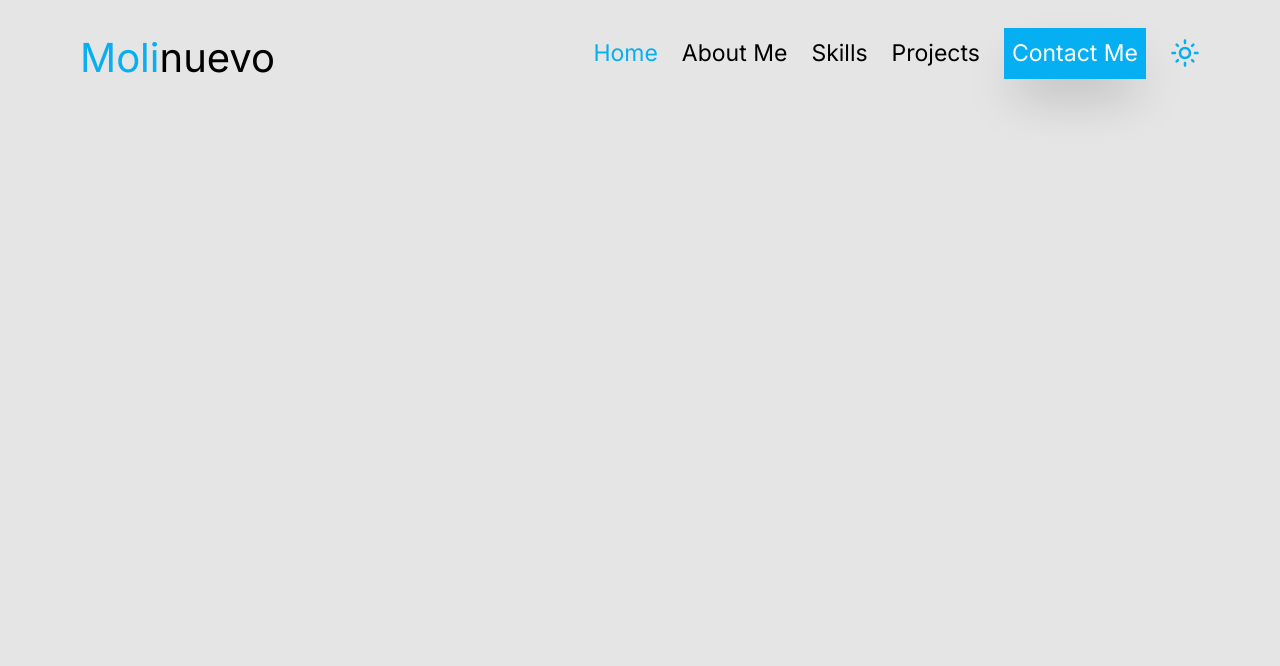
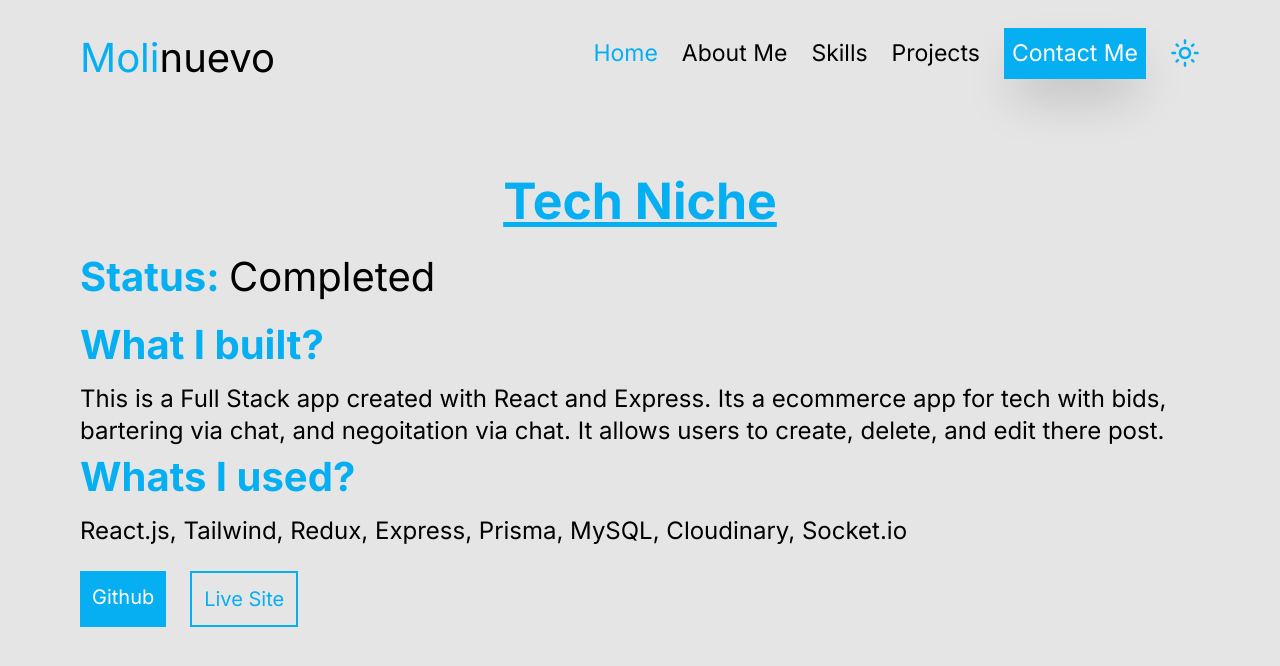
Before and after one commit to luismolinuevo/personal-portfolio, a Next.js app in the folder my-projectnew/: page /project/1 in a window 1280 px wide. Shown: the top 666 px of the page. Built offline with nearby package versions, Linux system fonts and the light colour scheme.

Commit message:
put data on project page

```diff
--- a/my-projectnew/app/lib/Projects.js
+++ b/my-projectnew/app/lib/Projects.js
@@ -7,7 +7,7 @@ const projects = [
        live: "https://digitaldish.vercel.app/",
        techStack: "React.js, Tailwind, Redux, Express, Prisma, MySQL, Cloudinary, Socket.io",
        img: "/techniche.png",
-       status: 'completed'
+       status: 'Completed'
     },
     {
         id: 2,
@@ -17,7 +17,7 @@ const projects = [
         live: "https://shoppingcart-nu-liart.vercel.app/",
         techStack: "React.js, TailwindCSS, Redux Tool Kit",
         img: "/ShoppingCart.png",
-        status: 'completed'
+        status: 'Completed'
     },
     {
         id: 3,
@@ -27,7 +27,7 @@ const projects = [
         live: null,
         techStack: "React.js, CSS, Express, SequelizeORM, PostgreSQL",
         img: "/WorkoutGif.gif",
-        status: 'completed'
+        status: 'Completed'
     },
     // {
 
--- a/my-projectnew/app/project/[projectId]/page.jsx
+++ b/my-projectnew/app/project/[projectId]/page.jsx
@@ -12,17 +12,61 @@ export default function page() {
   const [project, setProject] = useState(null);
 
   useEffect(() => {
+    const getProject = async () => {
       try {
         if (projectId) {
           const filteredProject = projects.filter(
             (project) => project.id == projectId
           );
-        setProject(filteredProject);
+          setProject(filteredProject[0]);
         }
       } catch (error) {
         console.error("Unable to get project");
       }
+    };
+
+    getProject();
   }, [projectId]);
 
-  return <div></div>;
+  if (!project) {
+    return <div>Loading...</div>;
   }
+
+  console.log(project);
+
+  return (
+    <div className="px-[50px] md:px-[80px] py-12">
+      <h1 className="text-center text-heading text-main font-bold underline pb-2">
+        {project?.name}
+      </h1>
+      <h2 className="text-[40px] text-main font-bold pb-2">
+        Status:{" "}
+        <span className="text-black font-normal">{project?.status}</span>
+      </h2>
+      <h2 className="text-[40px] text-main font-bold pb-2">What I built?</h2>
+      <p className="text-[20px] md:text-[24px] md:leading-8">
+        {project?.about}
+      </p>
+      <h2 className="text-[40px] text-main font-bold pb-2">Whats I used?</h2>
+      <p className="text-[20px] md:text-[24px] md:leading-8">
+        {project?.techStack}
+      </p>
+      <div className="mt-6 flex gap-6">
+        <a
+          href={project?.gitHub}
+          className="bg-main text-white p-2 md:p-3 text-xl cursor-pointer"
+        >
+          Github
+        </a>
+        {project?.live && (
+          <a
+            href={project?.live}
+            className="border-2 border-main p-2 md:p-3 text-main text-xl cursor-pointer"
+          >
+            Live Site
+          </a>
+        )}
+      </div>
+    </div>
+  );
+}
```
Lines whose indentation alone changed are shown as unchanged.
